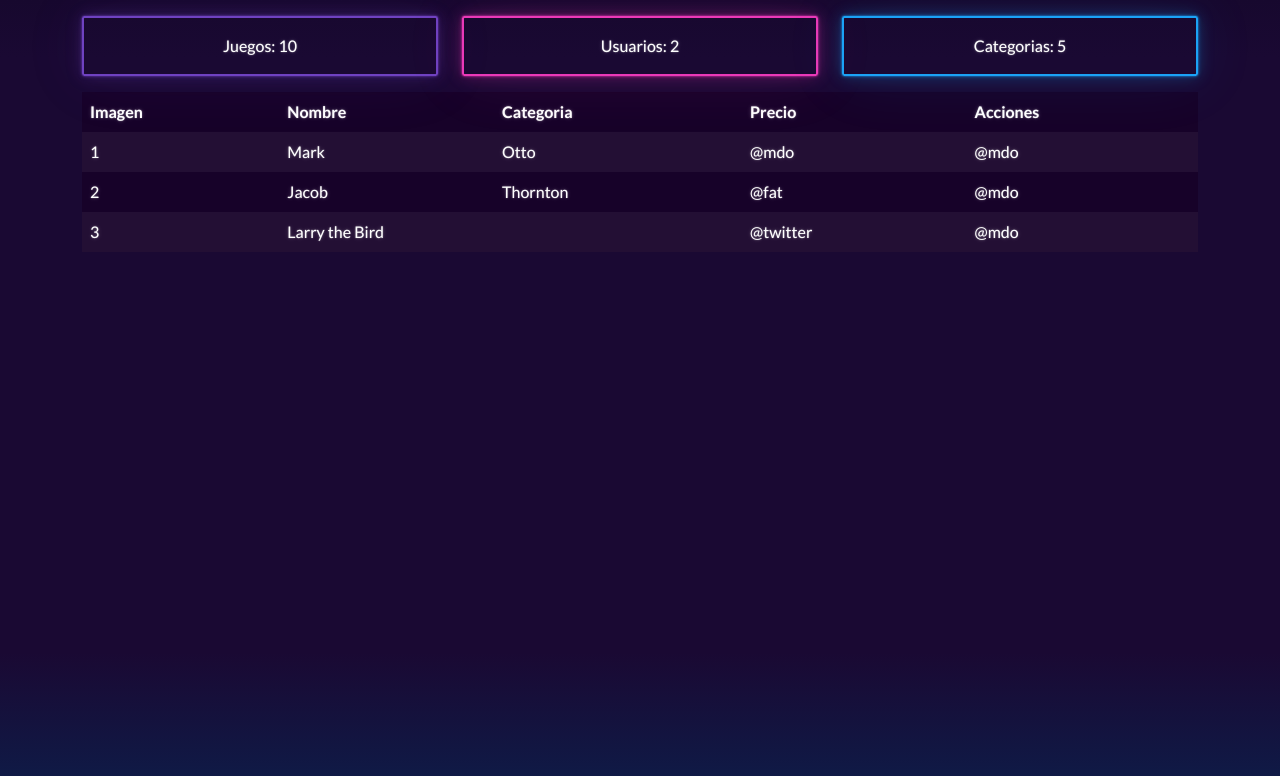
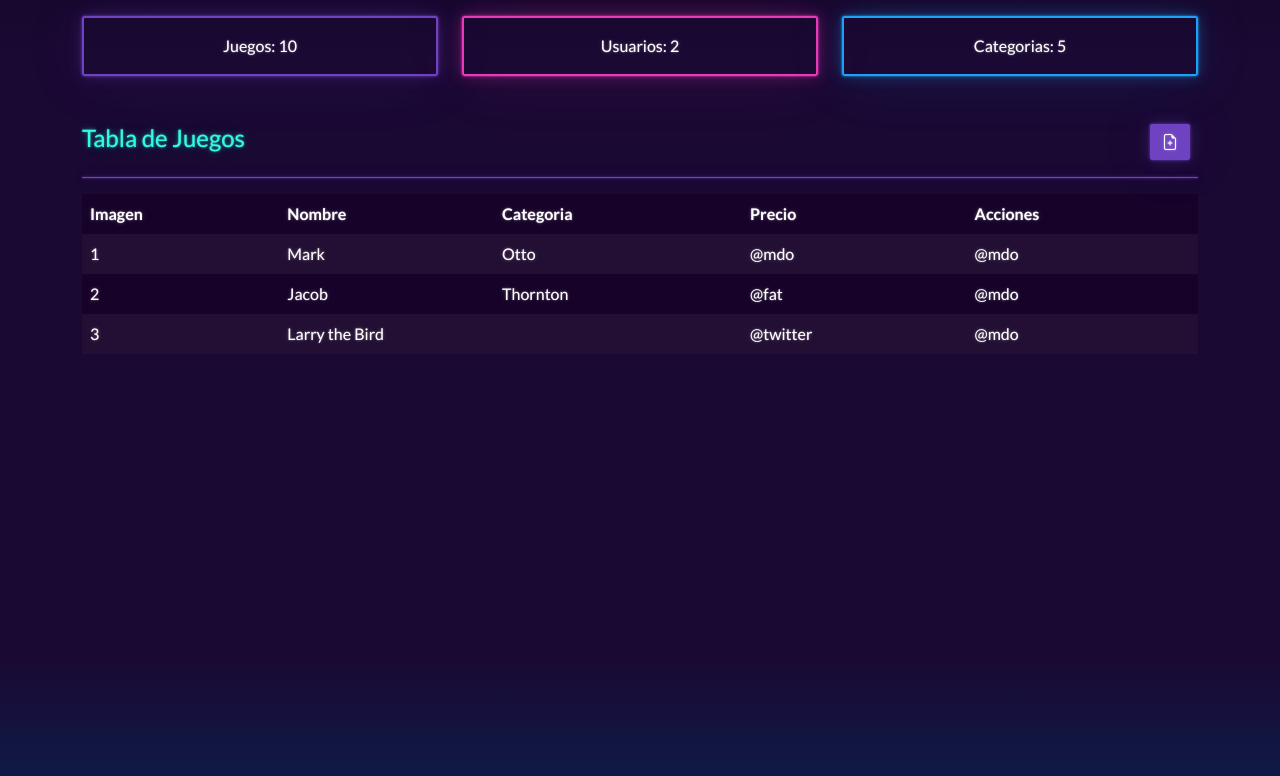
Before and after one commit to nachodev2/rollingGaming, a React (Vite) app: page / in a window 1280 px wide. Shown: the top 776 px of the page. Built offline with nearby package versions, Linux system fonts and the light colour scheme.

Commit message:
agregue boton para agregar juegos

```diff
--- a/src/components/pages/Administrador.jsx
+++ b/src/components/pages/Administrador.jsx
@@ -1,9 +1,9 @@
-import { Table, Container, Card, Row, Col } from "react-bootstrap";
+import { Table, Container, Card, Row, Col, Button } from "react-bootstrap";
 
 const Administrador = () => {
   return (
     <Container>
-      <section className="mt-3 mb-3 text-center">
+      <section className="mt-3 text-center">
         <Row className="justify-content-center">
           <Col xs={4}>
             <Card border="primary">
@@ -26,9 +26,20 @@ const Administrador = () => {
               </Card.Body>
             </Card>
           </Col>
-
         </Row>
       </section>
+      <div className="d-flex justify-content-between align-items-center mt-5">
+        <h1 className="fs-4">Tabla de Juegos</h1>
+        <div>
+          <Button className="btn btn-primary me-2">
+            <i className="bi bi-file-earmark-plus"></i>
+          </Button>
+          {/* <Button variant="info" className="text-light">
+            <i className="bi bi-database-fill-up"></i>
+          </Button> */}
+        </div>
+      </div>
+      <hr />
       <Table striped bordered hover responsive variant="dark">
         <thead>
           <tr>
```
